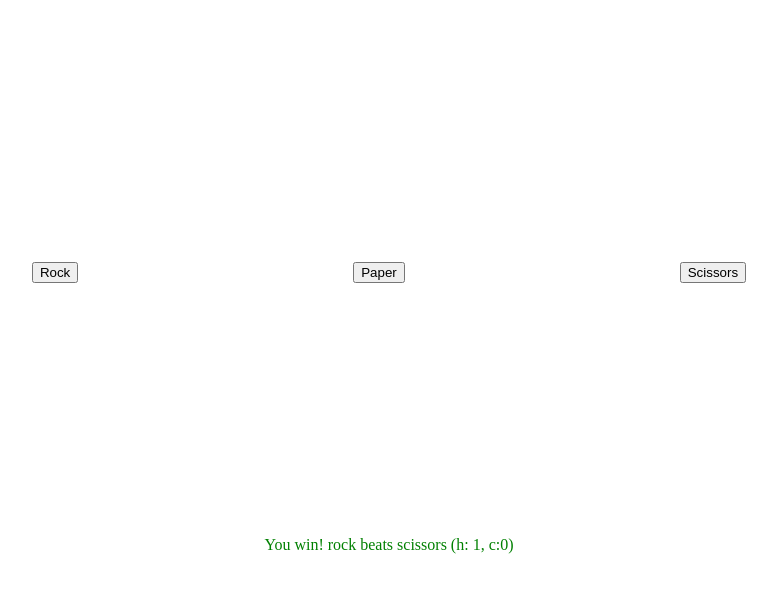
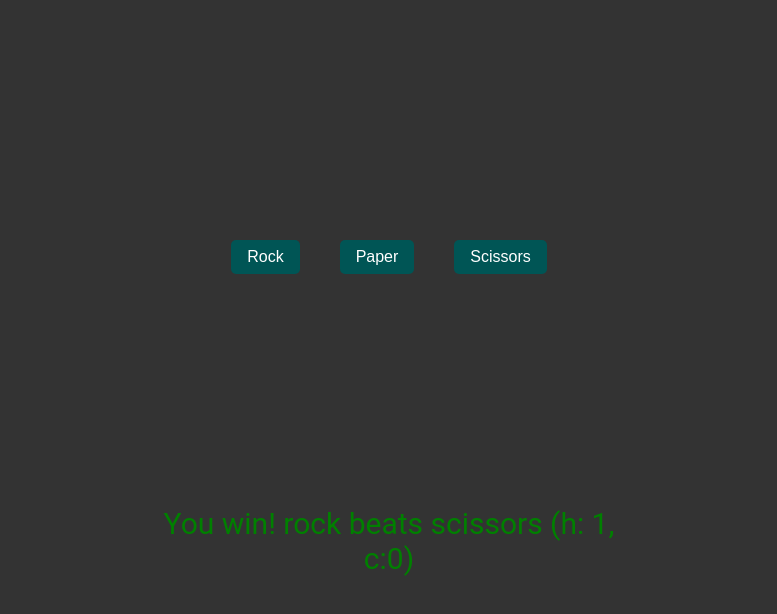
Before and after one commit to raduraduradu/rock-paper-scissors, a plain HTML site: page index.html in a window 1280 px wide. Both pictures are taken after a click on the button "Rock". Shown: the whole page, without its empty margins (251-1028 px from the left). Drawn offline with Linux system fonts and the light colour scheme.

Commit message:
Improved style

```diff
--- a/script.js
+++ b/script.js
@@ -23,6 +23,7 @@ function getComputerChoice() {
 let humanScore = 0;
 let computerScore = 0;
 let textdiv = document.querySelector("div#text");
+//textdiv.style.backgroundColor = "#555";
 
 function playRound(humanChoice, computerChoice) {
   if(humanScore > 4 || computerScore > 4) {
@@ -40,7 +41,7 @@ function playRound(humanChoice, computerChoice) {
   else if (humanChoice == loser.get(computerChoice)) {
     computerScore++;
     //console.log(`You lose! ${computerChoice} beats ${humanChoice}\n (h: ${humanScore}, c:${computerScore})`);
-    textdiv.style.color = "red";
+    textdiv.style.color = "#f33";
     textdiv.textContent = `You lose! ${computerChoice} beats ${humanChoice}\n (h: ${humanScore}, c:${computerScore})`;
     return;
   }
@@ -56,16 +57,19 @@ function playRound(humanChoice, computerChoice) {
 function declareFinalWinner(){
   const htmlBody = document.querySelector("body");
   const finalMessage = document.createElement("div");
+  finalMessage.style.textAlign = "center";
 
   htmlBody.prepend(finalMessage);
 
   if(humanScore > computerScore) {
   //console.log(`Final winner: you (h: ${humanScore}, c:${computerScore})`);
+    finalMessage.style.color = "green";
     finalMessage.textContent = `Final winner: you (h: ${humanScore}, c:${computerScore})`
   }
 
   else if (computerScore > humanScore) {
     //console.log(`Final winner: computer (h: ${humanScore}, c:${computerScore})`);
+    finalMessage.style.color = "#f33";
     finalMessage.textContent = `Final winner: computer (h: ${humanScore}, c:${computerScore})`;
   }
 
--- a/style.css
+++ b/style.css
@@ -1,4 +1,7 @@
 body {
+  font-family: roboto, sans-serif;
+  font-size: 30px;
+  background-color: #333;
   display: flex;
   flex-direction: column;
   justify-content: space-evenly;
@@ -7,10 +10,22 @@ body {
 
 .container {
   display: flex;
-  justify-content: space-evenly;
+  justify-content: center;
+  gap: 40px;
   align-items: center;
 }
 
 div#text {
+  width: 40%;
   text-align: center;
+  margin: 0 auto;
 }
+
+button {
+  background-color: #055;
+  border: none;
+  border-radius: 5px;
+  padding: 8px 16px;
+  color: white;
+  font-size: 16px;
+}
```
